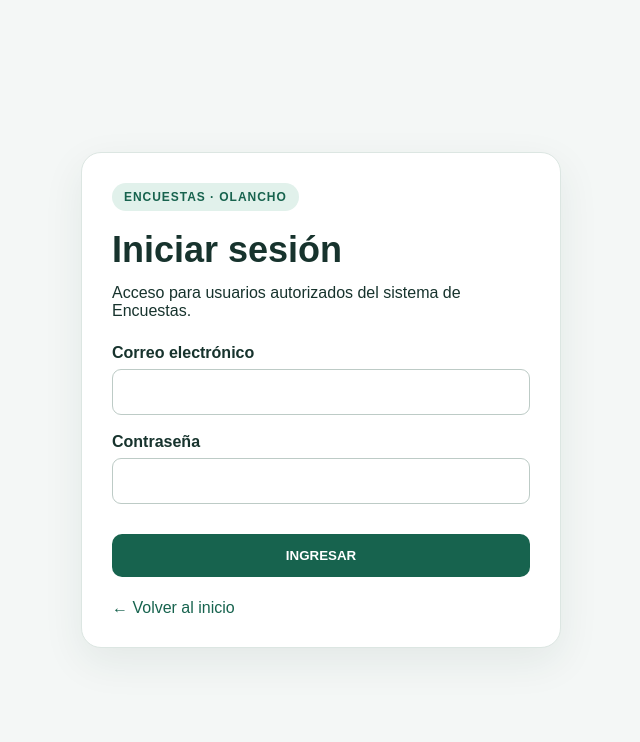
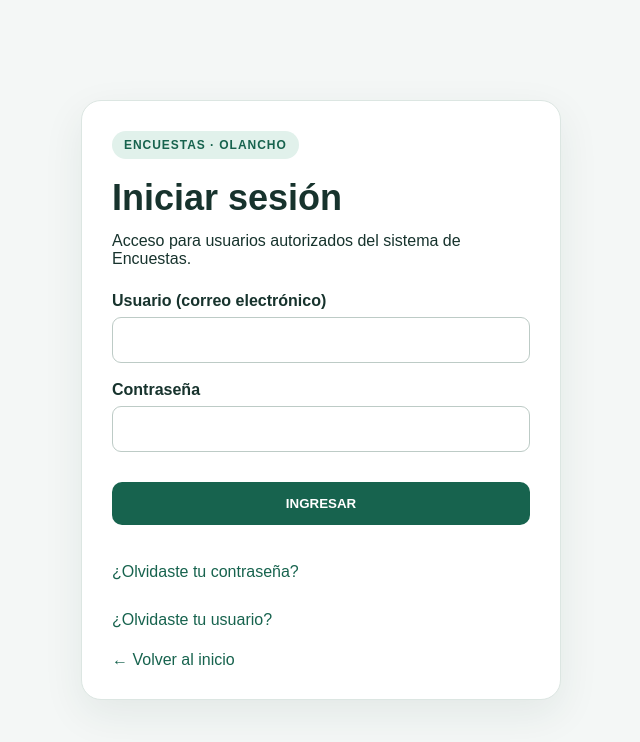
Before and after one commit to vizasirro/encuestas-olancho, a Next.js app: page /login in a window 1280 px wide. Shown: the top 742 px of the page, without its empty margins (319-959 px from the left). Built offline with nearby package versions, Linux system fonts and the light colour scheme.

Commit message:
Agregar recuperación de acceso en login

```diff
--- a/app/login/page.js
+++ b/app/login/page.js
@@ -13,47 +13,32 @@ export default function Login() {
 
   async function handleSubmit(event) {
     event.preventDefault();
-    setLoading(true);
-    setMessage('');
-
+    setLoading(true); setMessage('');
     try {
       const supabase = createClient();
       const { error } = await supabase.auth.signInWithPassword({ email, password });
-
-      if (error) {
-        setMessage('Correo o contraseña incorrectos, o el usuario aún no está habilitado.');
-        return;
-      }
-
-      router.push('/panel');
-      router.refresh();
-    } catch (error) {
-      setMessage('No fue posible conectar con el servicio de acceso.');
-    } finally {
-      setLoading(false);
-    }
+      if (error) { setMessage('Usuario o contraseña incorrectos, o el usuario aún no está habilitado.'); return; }
+      router.push('/panel'); router.refresh();
+    } catch { setMessage('No fue posible conectar con el servicio de acceso.'); }
+    finally { setLoading(false); }
   }
 
   return (
-    <main className="shell">
-      <section className="loginCard">
+    <main className="shell"><section className="loginCard">
       <div className="badge">ENCUESTAS · OLANCHO</div>
       <h1>Iniciar sesión</h1>
       <p>Acceso para usuarios autorizados del sistema de Encuestas.</p>
       <form onSubmit={handleSubmit}>
-          <label>
-            Correo electrónico
-            <input type="email" name="email" autoComplete="email" value={email} onChange={(e) => setEmail(e.target.value)} required />
-          </label>
-          <label>
-            Contraseña
-            <input type="password" name="password" autoComplete="current-password" value={password} onChange={(e) => setPassword(e.target.value)} required />
-          </label>
+        <label>Usuario (correo electrónico)<input type="email" name="email" autoComplete="email" value={email} onChange={(e) => setEmail(e.target.value)} required /></label>
+        <label>Contraseña<input type="password" name="password" autoComplete="current-password" value={password} onChange={(e) => setPassword(e.target.value)} required /></label>
         {message ? <p role="alert" style={{margin:0,color:'#8b2e2e'}}>{message}</p> : null}
         <button type="submit" disabled={loading}>{loading ? 'INGRESANDO…' : 'INGRESAR'}</button>
       </form>
+      <div style={{display:'grid',gap:'8px',marginTop:'16px'}}>
+        <a className="back" href="/recuperar-acceso">¿Olvidaste tu contraseña?</a>
+        <a className="back" href="/recuperar-usuario">¿Olvidaste tu usuario?</a>
+      </div>
       <a className="back" href="/">← Volver al inicio</a>
-      </section>
-    </main>
+    </section></main>
   );
 }
```
Lines whose indentation alone changed are shown as unchanged.
